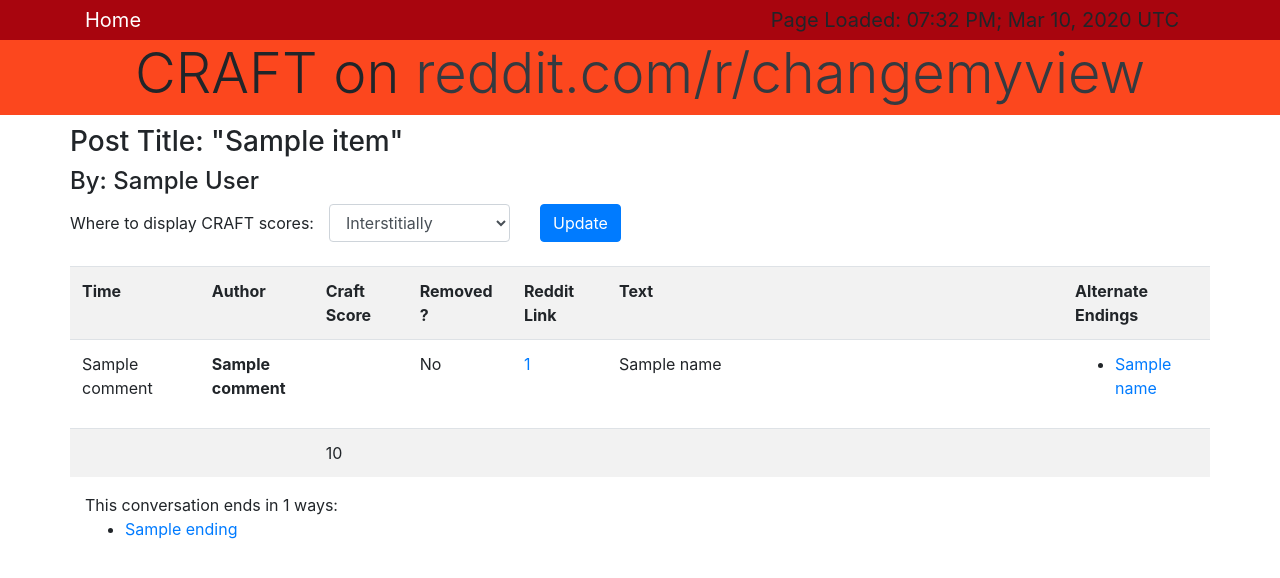
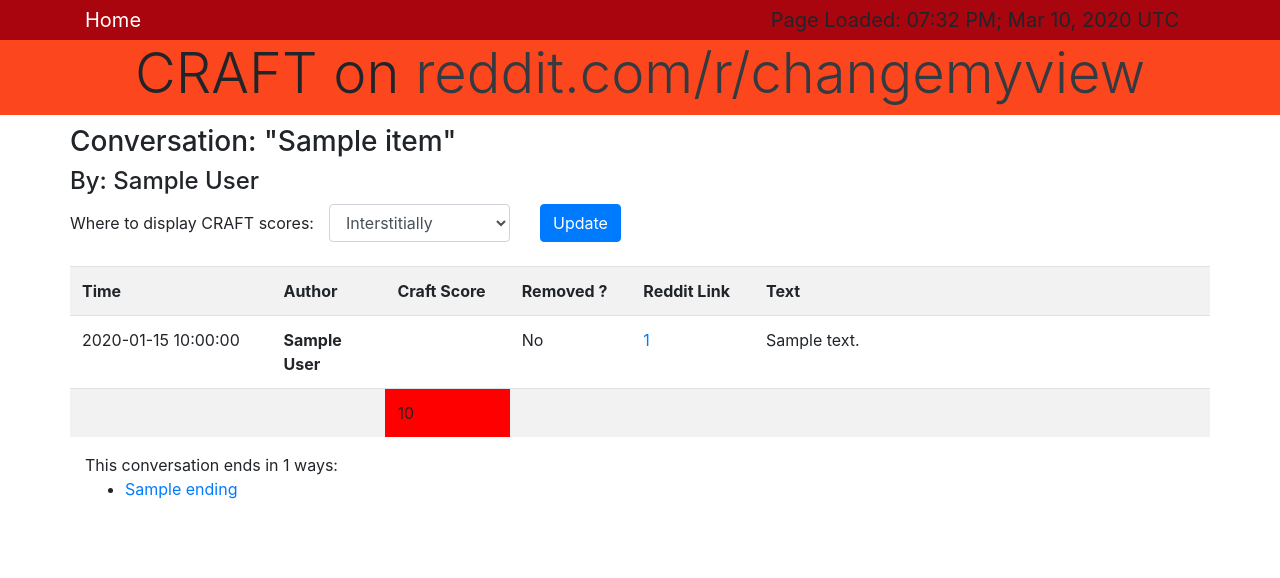
Before and after one commit to jschluger/CRAFT-frontend, a Flask app: page /convo in a window 1280 px wide. Shown: the top 578 px of the page. Run offline with Flask 2, Linux system fonts and the light colour scheme; a database or web service that is not in the repository returns one stand-in record (values such as "Sample title"); data that the repository does not hold is empty; some libraries are stand-ins or nearby versions.

Commit message:
update reading of data sent from backend to use new named fields; updating display to use convo_name to display conversation and endings names

```diff
--- a/server/routes.py
+++ b/server/routes.py
@@ -63,7 +63,7 @@ def convo():
     if 'internal_error' in convo:
         abort(500)
     for c in convo['convo']:
-        c[3] = c[3].split('\n')
+        c['text'] = c['text'].split('\n')
 
 
     score_pos = 1 # initalize to interstitial display if cookie is not set
@@ -72,28 +72,28 @@ def convo():
     elif 'score_pos' in request.cookies:
         score_pos = int(request.cookies['score_pos'])
 
-    assert type(score_pos)==int
-    print(f'rendering convo with score_pos={score_pos}')
+    # assert type(score_pos)==int
+    # print(f'rendering convo with score_pos={score_pos}')
 
     # If displaying next to prediction, need to shift scores down a row because backend sends scores
     # associated with last comment in the context.
     if score_pos == 0:
         for idx in range(1, len(convo['convo']))[::-1]:
-            convo['convo'][idx][2] = convo['convo'][idx-1][2]
-        convo['convo'][0][2] = 0
+            convo['convo'][idx]['score'] = convo['convo'][idx-1]['score']
+        if len(convo['convo']) > 0:
+               convo['convo'][0]['score'] = 0
 
     resp = make_response( render_template('convo.html',
                                           convo=convo['convo'],
                                           parent=convo['parent'],
                                           endings=convo['endings'],
                                           id=convo['id'],
-                                          post_name=convo['post_name'],
+                                          convo_name=convo['convo_name'],
                                           post_author=convo['post_author'],
                                           score_pos=score_pos) )
 
-    print(f'cookies was {request.cookies}')
+    # print(f'cookies was {request.cookies}')
     if update_score_pos != None or 'score_pos' not in request.cookies:
-        print(f'update_score_pos = {update_score_pos} ... setting score_pos cookie to {score_pos}')
         resp.set_cookie('score_pos', str(score_pos))
     return resp
 
--- a/server/templates/convo.html
+++ b/server/templates/convo.html
@@ -2,7 +2,7 @@
 {% block content %}
 <div class="container" style="padding-top:10px; width:100%">
   <div class="row">
-    <h3>Post Title: "{{post_name}}"</h3>
+    <h3>Conversation: "{{convo_name}}"</h3>
   </div>
   <div class="row">
     <h4>By: {{post_author}}</h4>
@@ -53,7 +53,7 @@
   This conversation ends in {{ endings | length }} ways:
   <ul>
     {% for ending in endings %}
-    <li><a href="{{ url_for('routes.convo', id=ending) }}" style="stretched-link">{{ ending }}</a></li>
+    <li><a href="{{ url_for('routes.convo', id=ending['id']) }}" style="stretched-link">{{ ending['convo_name'] }}</a></li>
     {% endfor %}
   </ul>
   {% endif %}
--- a/server/templates/convo_table_inter.html
+++ b/server/templates/convo_table_inter.html
@@ -7,19 +7,19 @@
 
     <th scope="col">Reddit Link</th>
     <th scope="col" style="width:40%">Text</th>
-    <th scope="col">Alternate Endings</th>
+    <!-- <th scope="col">Alternate Endings</th> -->
   </tr>
   {% for comment in convo %}
   <tr>
-    <td>{{ format_time(comment[1]) }}</td>
-    <th>{{ comment[5]  }}</th>
+    <td>{{ format_time(comment['timestamp']) }}</td>
+    <th>{{ comment['author']  }}</th>
     <td> </td>
     <td
-      {% if comment[6] > 0 %}
+      {% if comment['removed'] > 0 %}
       style="background: red">
-      {{ format_time(comment[6]) }}
+      {{ format_time(comment['removed']) }}
 
-      {% elif comment[3] == ["[removed]"] %}
+      {% elif comment['text'] == ["[removed]"] %}
       style="background: red">
       Yes
 
@@ -27,29 +27,28 @@
       > No
       {% endif %}
     </td>
-    <td><a href="http://reddit.com{{comment[4]}}" target="_blank">{{comment[0]}}</a></td>
+    <td><a href="http://reddit.com{{comment['permalink']}}" target="_blank">{{comment['id']}}</a></td>
     <td>
-      {% for p in comment[3] %}
-      <!-- <p style="word-break:break-all">{{ p }} </p> -->
+      {% for p in comment['text'] %}
       <p style="word-break:break-word;">{{ p }} </p>
       {% endfor %}
     </td>
-    <td><ul>
-	{% for ending in comment[7] %}
-	{% if ending != id %}
-	<li><a href="{{ url_for('routes.convo', id=ending) }}" style="stretched-link">{{ ending }}</a></li>
-	{% endif %}
-	{% endfor %}
-    </ul></td>
+    <!-- <td><ul> -->
+    <!-- 	{% for ending in comment['endings'] %} -->
+    <!-- 	{% if ending['id'] != id %} -->
+    <!-- 	<li><a href="{{ url_for('routes.convo', id=ending['id']) }}" style="stretched-link">{{ ending['convo_name'] }}</a></li> -->
+    <!-- 	{% endif %} -->
+    <!-- 	{% endfor %} -->
+    <!-- </ul></td> -->
   </tr>
   <tr>
     <td colspan="2"></td>
     <td
-      {% if comment[2] > craft_thresh %}
+      {% if comment['score'] > craft_thresh %}
       style="background: red"
       {% endif %} >
 
-      {{ comment[2] | round(3) }}
+      {{ comment['score'] | round(3) }}
     </td>
     <td colspan="4" </td>
   </tr>
--- a/utils/api_interface.py
+++ b/utils/api_interface.py
@@ -38,25 +38,25 @@ def get_ranks(k,t):
     if t is not None:
         args['t'] = t
     try:
-        r = requests.post(data.BACKEND+'/viewtop', data=args, timeout=1)
-    except requests.exceptions.ConnectionError as e:
-        print(f'\nfailed to request {data.BACKEND}/viewtop\n\tgot exception {e}')
+        r = requests.post(data.BACKEND+'/viewtop', data=args, timeout=5)
+    except Exception as e:
+        print(f'\nfailed to request {data.BACKEND}/viewtop\tat time {time.time()}\n\tgot exception {e}')
         return
     return r if type(r)==dict else r.json()
 
 def get_times():
     r = {'internal_error': True} # default
     try:
-        r = requests.post(data.BACKEND+'/viewtimes', timeout=1)
-    except requests.exceptions.ConnectionError as e:
-        print(f'\nfailed to request {data.BACKEND}/viewtimes\n\tgot exception {e}')
+        r = requests.post(data.BACKEND+'/viewtimes', timeout=5)
+    except Exception as e:
+        print(f'\nfailed to request {data.BACKEND}/viewtimes\tat time {time.time()}\n\tgot exception {e}')
     return r if type(r)==dict else r.json()
 
 def get_convo(i):
     r = {'internal_error': True} # default
     args = {'id': i}
     try:
-        r = requests.post(data.BACKEND+'/viewconvo', data=args, timeout=1)
-    except requests.exceptions.ConnectionError as e:
-        print(f'\nfailed to request {data.BACKEND}/viewconvo\n\tgot exception {e}')
+        r = requests.post(data.BACKEND+'/viewconvo', data=args, timeout=5)
+    except Exception as e:
+        print(f'\nfailed to request {data.BACKEND}/viewconvo\tat time {time.time()}\n\tgot exception {e}')
     return r if type(r)==dict else r.json()
```
Also changed, not shown: server/templates/convo_table_inline.html (+17 -18 lines), server/templates/home_table.html (+13 -14 lines).
